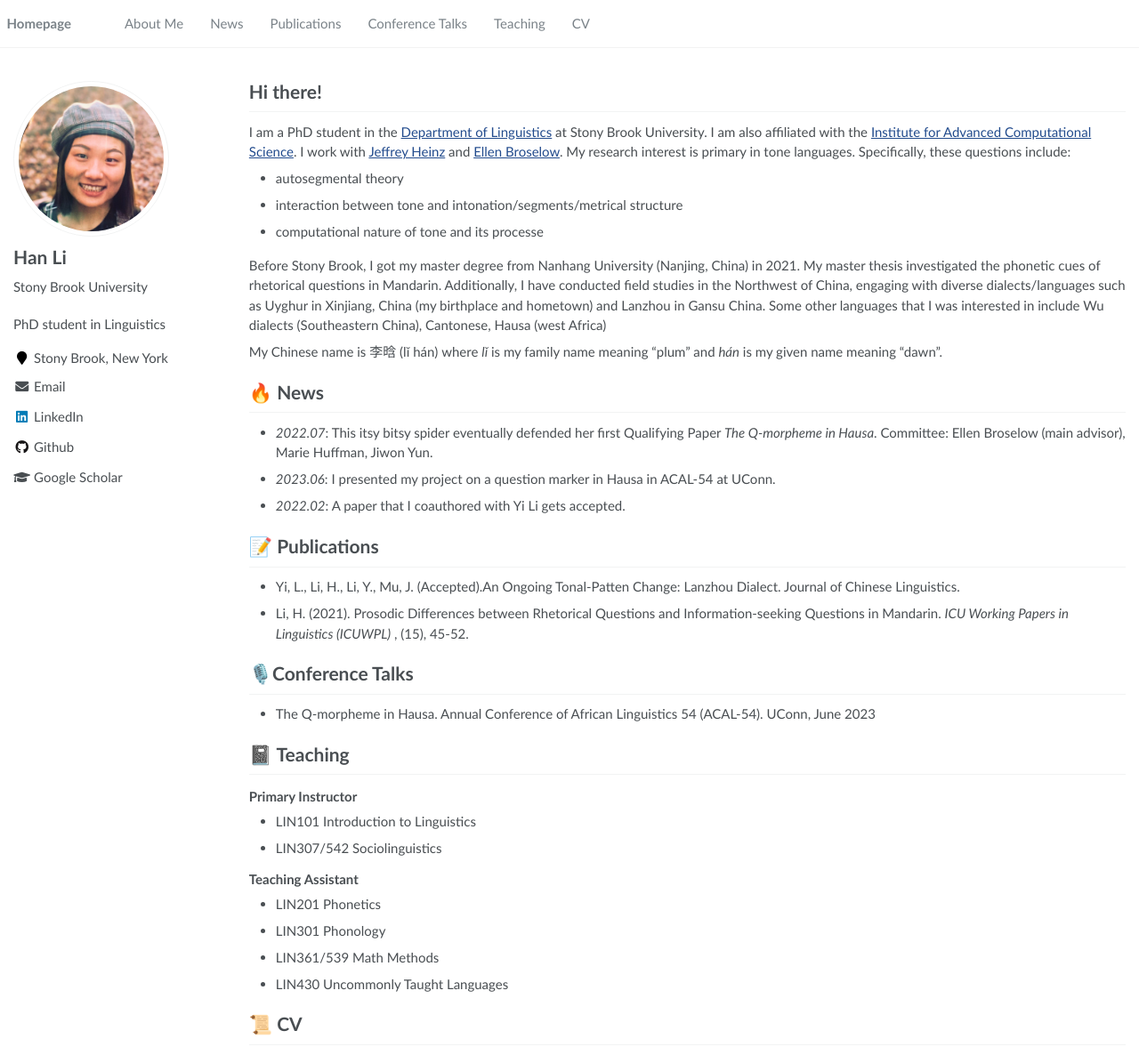
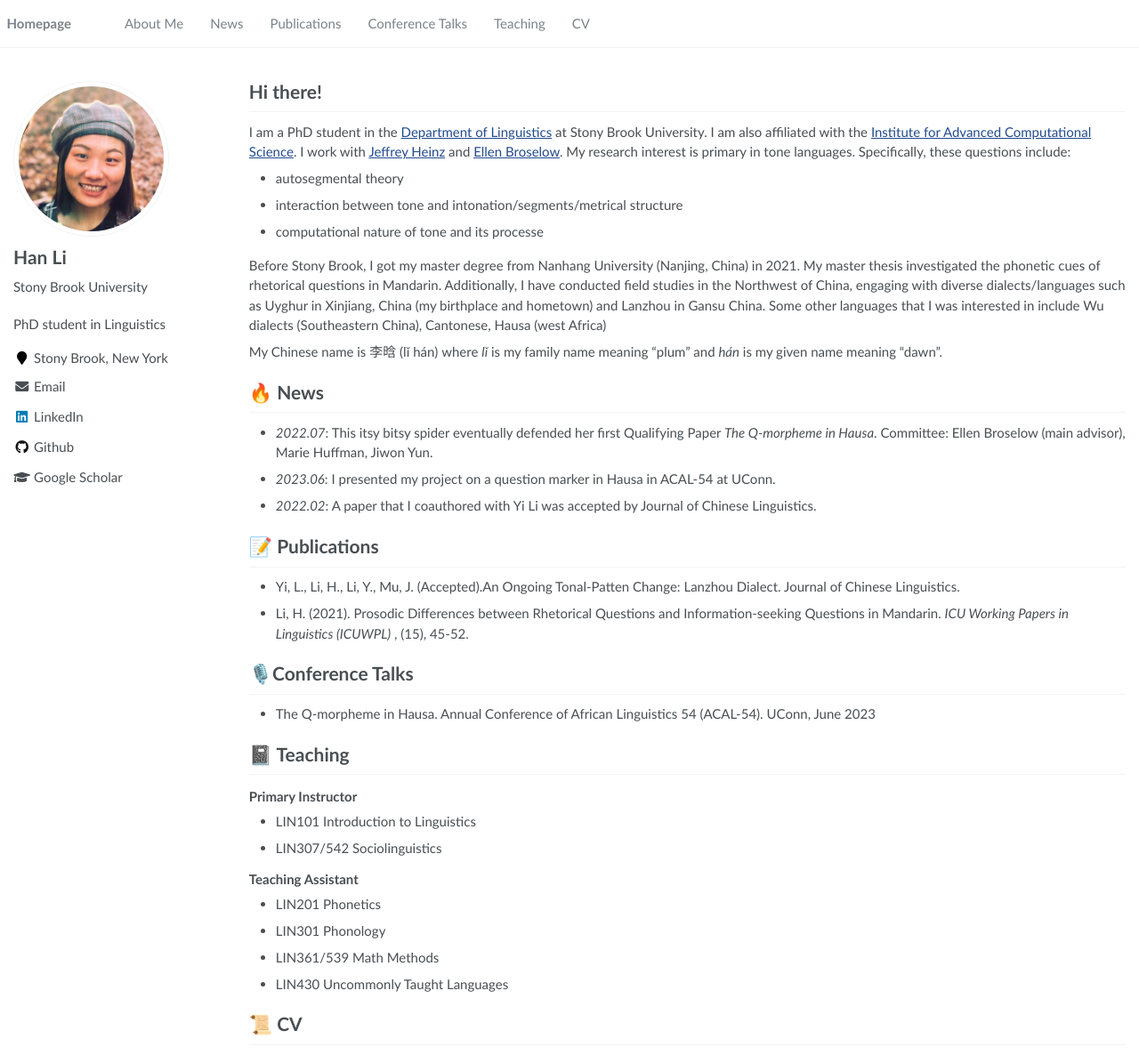
Before and after one commit to lihan829/lihan829.github.io, a Jekyll site: the page built from _pages/about.md, in a window 1280 px wide and 1186 px high. Shown: the whole window at 89% size. Built offline with Jekyll 4.4.1, drawn with Linux system fonts in a browser that asks for light colours.

Commit message:
Update about.md

```diff
--- a/_pages/about.md
+++ b/_pages/about.md
@@ -32,7 +32,7 @@ My Chinese name is 李晗 (lǐ hán) where *lǐ* is my family name meaning "plum
 
 - *2022.07*: This itsy bitsy spider eventually defended her first Qualifying Paper *The Q-morpheme in Hausa*. Committee: Ellen Broselow (main advisor), Marie Huffman, Jiwon Yun.
 - *2023.06*: I presented my project on a question marker in Hausa in ACAL-54 at UConn.
-- *2022.02*: A paper that I coauthored with Yi Li gets accepted.
+- *2022.02*: A paper that I coauthored with Yi Li was accepted by Journal of Chinese Linguistics.
 
 # 📝 Publications
 
```
